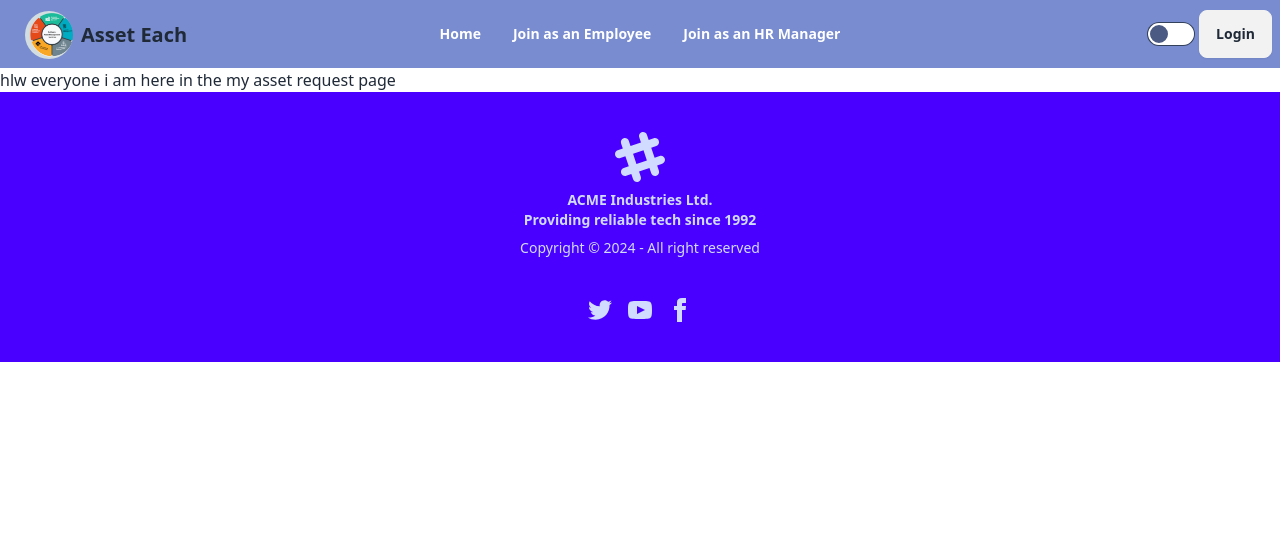
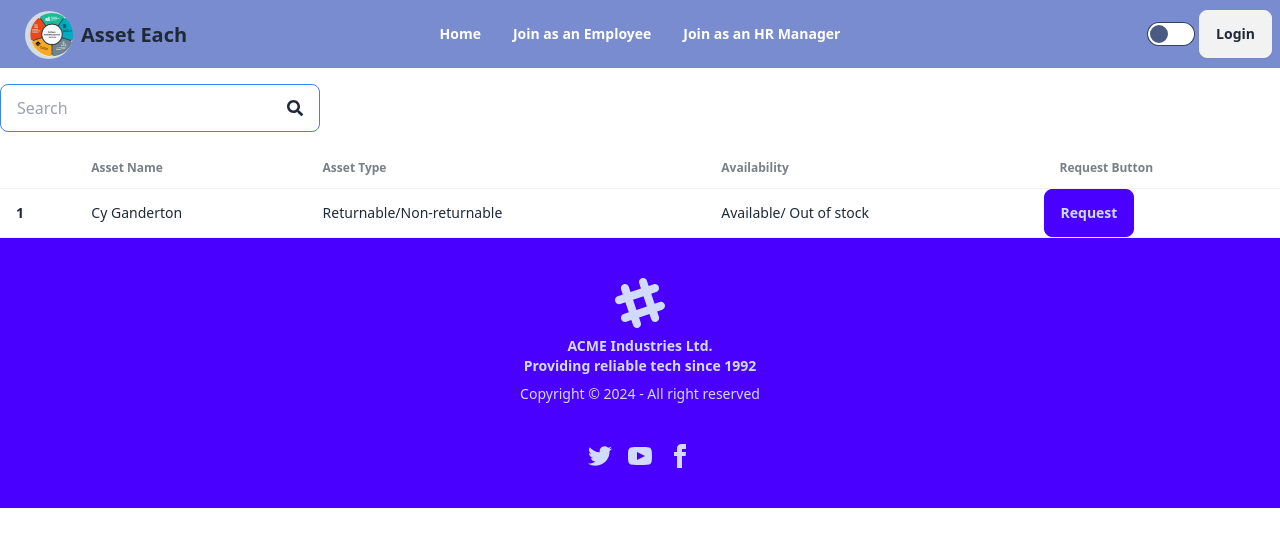
Before and after one commit to Abusayem99133/asset-each-client-site, a React (Vite) app: page /requestAsset in a window 1280 px wide. Shown: the top 546 px of the page. Built offline with nearby package versions, Linux system fonts and the light colour scheme; no server answers.

Commit message:
myteam component create and ui design setup ok

```diff
--- /dev/null
+++ b/src/Pages/EmployeePage/MyTeam.jsx
@@ -0,0 +1,31 @@
+const MyTeam = () => {
+  return (
+    <div>
+      {/* TODO:  this section use to all company member details */}
+      <h1 className="text-center text-4xl text-blue-500">This is My Team</h1>
+      <div className="card card-compact w-96 bg-base-100 shadow-xl">
+        <figure>
+          {/* TODO: image of member */}
+          <img
+            src="https://img.daisyui.com/images/stock/photo-1606107557195-0e29a4b5b4aa.jpg"
+            alt="Shoes"
+          />
+        </figure>
+        <div className="card-body">
+          {/* TODO:name of member */}
+          <h2 className="card-title">Name: Sayem</h2>
+          <h2>Member Type:Hr/Employee</h2>
+
+          {/* TODO: use to the company logo */}
+          <div className="avatar">
+            <div className="w-8 rounded-full">
+              <img src="https://img.daisyui.com/images/stock/photo-1534528741775-53994a69daeb.jpg" />
+            </div>
+          </div>
+        </div>
+      </div>
+    </div>
+  );
+};
+
+export default MyTeam;
--- a/src/Pages/EmployeePage/RequestedAsseets.jsx
+++ b/src/Pages/EmployeePage/RequestedAsseets.jsx
@@ -1,7 +1,38 @@
+import { FaSearch } from "react-icons/fa";
+
 const RequestedAssets = () => {
   return (
     <div>
-      <h2>hlw everyone i am here in the my asset request page</h2>
+      <label className="input input-bordered flex items-center gap-2 border-blue-500 my-4  w-1/4">
+        <input type="text" className="grow" placeholder="Search" />
+        <FaSearch></FaSearch>
+      </label>
+      <div className="overflow-x-auto">
+        <table className="table">
+          {/* head */}
+          <thead>
+            <tr>
+              <th></th>
+              <th>Asset Name</th>
+              <th>Asset Type</th>
+              <th>Availability</th>
+              <th>Request Button</th>
+            </tr>
+          </thead>
+          <tbody>
+            {/* row 1 */}
+            <tr>
+              <th>1</th>
+              <td>Cy Ganderton</td>
+              <td>Returnable/Non-returnable</td>
+              <td>Available/ Out of stock</td>
+              {/* TODO: CONDITIONAL  if availability is out of stock the request button will be disabled. */}
+              {/* TODO: modal er shathy shathy date o dekhatey hby jakhon register kori takhon  er date */}
+              <button className="btn btn-primary">Request</button>
+            </tr>
+          </tbody>
+        </table>
+      </div>
     </div>
   );
 };
```
Also changed, not shown: src/Component/Route.jsx (+14 -11 lines).
